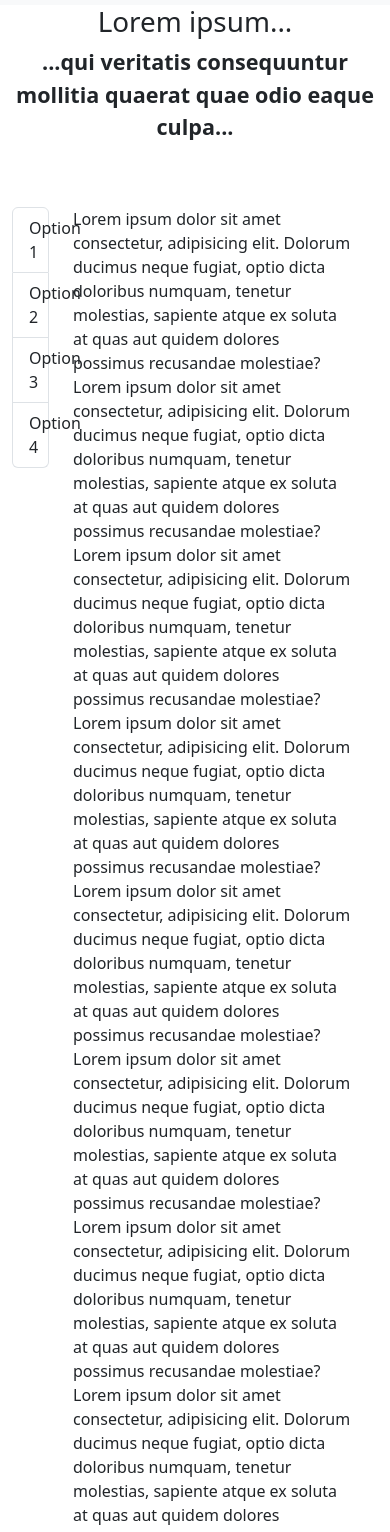
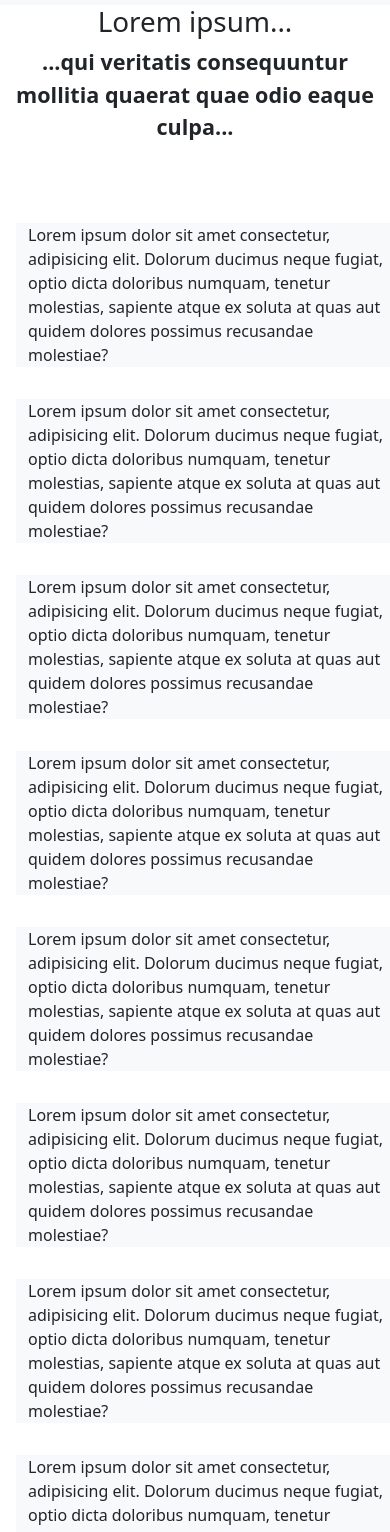
Before and after one commit to ghm7/Actividad-14.1, a plain HTML site: page index.html in a window 390 px wide. Shown: the part 51-1583 px from the top of the page. Drawn offline with Linux system fonts and the light colour scheme.

Commit message:
Add sm breakpoint

```diff
--- a/index.html
+++ b/index.html
@@ -40,7 +40,15 @@
                 <a class="nav-link" href="#"> Amet </a>
               </li>
               <li class="nav-item d-lg-none">
-                <a class="nav-link" href="#"> Options </a>
+                <a
+                  class="nav-link"
+                  href="#"
+                  role="button"
+                  data-bs-toggle="collapse"
+                  data-bs-target="#aside-options"
+                >
+                  Options
+                </a>
               </li>
             </ul>
             <form class="d-flex" role="search">
@@ -88,8 +96,11 @@
 
       <div class="container-lg d-md-flex mt-5">
         <div class="row d-md-flex">
-          <div class="row container-md d-md-flex justify-content-center">
-            <aside class="col-2 d-lg-block d-md-none">
+          <div class="d-md-flex flex-md-column flex-lg-row">
+            <aside
+              class="collapse ms-4 me-4 d-lg-block col-lg-2"
+              id="aside-options"
+            >
               <div class="list-group">
                 <a
                   href="#"
@@ -109,56 +120,52 @@
                 </a>
               </div>
             </aside>
-            <section class="row col">
-              <div class="col-lg-3 m-lg-2 col-md-6">
+            <section
+              class="row row-cols-1 row-cols-lg-4 row-cols-md-3 justify-content-md-center justify-content-lg-start"
+            >
+              <div class="col bg-light m-3">
                 Lorem ipsum dolor sit amet consectetur, adipisicing elit.
                 Dolorum ducimus neque fugiat, optio dicta doloribus numquam,
                 tenetur molestias, sapiente atque ex soluta at quas aut quidem
                 dolores possimus recusandae molestiae?
               </div>
-              <div class="col-lg-3 m-lg-2 col-md-6">
+              <div class="col bg-light m-3">
                 Lorem ipsum dolor sit amet consectetur, adipisicing elit.
                 Dolorum ducimus neque fugiat, optio dicta doloribus numquam,
                 tenetur molestias, sapiente atque ex soluta at quas aut quidem
                 dolores possimus recusandae molestiae?
               </div>
-              <div class="col-lg-3 m-lg-2 col-md-6">
+              <div class="col bg-light m-3">
                 Lorem ipsum dolor sit amet consectetur, adipisicing elit.
                 Dolorum ducimus neque fugiat, optio dicta doloribus numquam,
                 tenetur molestias, sapiente atque ex soluta at quas aut quidem
                 dolores possimus recusandae molestiae?
               </div>
-              <div class="col-lg-3 m-lg-2 col-md-6">
+              <div class="col bg-light m-3">
                 Lorem ipsum dolor sit amet consectetur, adipisicing elit.
                 Dolorum ducimus neque fugiat, optio dicta doloribus numquam,
                 tenetur molestias, sapiente atque ex soluta at quas aut quidem
                 dolores possimus recusandae molestiae?
               </div>
-              <div class="col-lg-3 m-lg-2 col-md-6">
+              <div class="col bg-light m-3">
                 Lorem ipsum dolor sit amet consectetur, adipisicing elit.
                 Dolorum ducimus neque fugiat, optio dicta doloribus numquam,
                 tenetur molestias, sapiente atque ex soluta at quas aut quidem
                 dolores possimus recusandae molestiae?
               </div>
-              <div class="col-lg-3 m-lg-2 col-md-6">
+              <div class="col bg-light m-3">
                 Lorem ipsum dolor sit amet consectetur, adipisicing elit.
                 Dolorum ducimus neque fugiat, optio dicta doloribus numquam,
                 tenetur molestias, sapiente atque ex soluta at quas aut quidem
                 dolores possimus recusandae molestiae?
               </div>
-              <div class="col-lg-3 m-lg-2 col-md-6">
+              <div class="col bg-light m-3">
                 Lorem ipsum dolor sit amet consectetur, adipisicing elit.
                 Dolorum ducimus neque fugiat, optio dicta doloribus numquam,
                 tenetur molestias, sapiente atque ex soluta at quas aut quidem
                 dolores possimus recusandae molestiae?
               </div>
-              <div class="col-lg-3 m-lg-2 col-md-6">
-                Lorem ipsum dolor sit amet consectetur, adipisicing elit.
-                Dolorum ducimus neque fugiat, optio dicta doloribus numquam,
-                tenetur molestias, sapiente atque ex soluta at quas aut quidem
-                dolores possimus recusandae molestiae?
-              </div>
-              <div class="col-lg-3 m-lg-2 col-md-6">
+              <div class="col bg-light m-3">
                 Lorem ipsum dolor sit amet consectetur, adipisicing elit.
                 Dolorum ducimus neque fugiat, optio dicta doloribus numquam,
                 tenetur molestias, sapiente atque ex soluta at quas aut quidem
```
